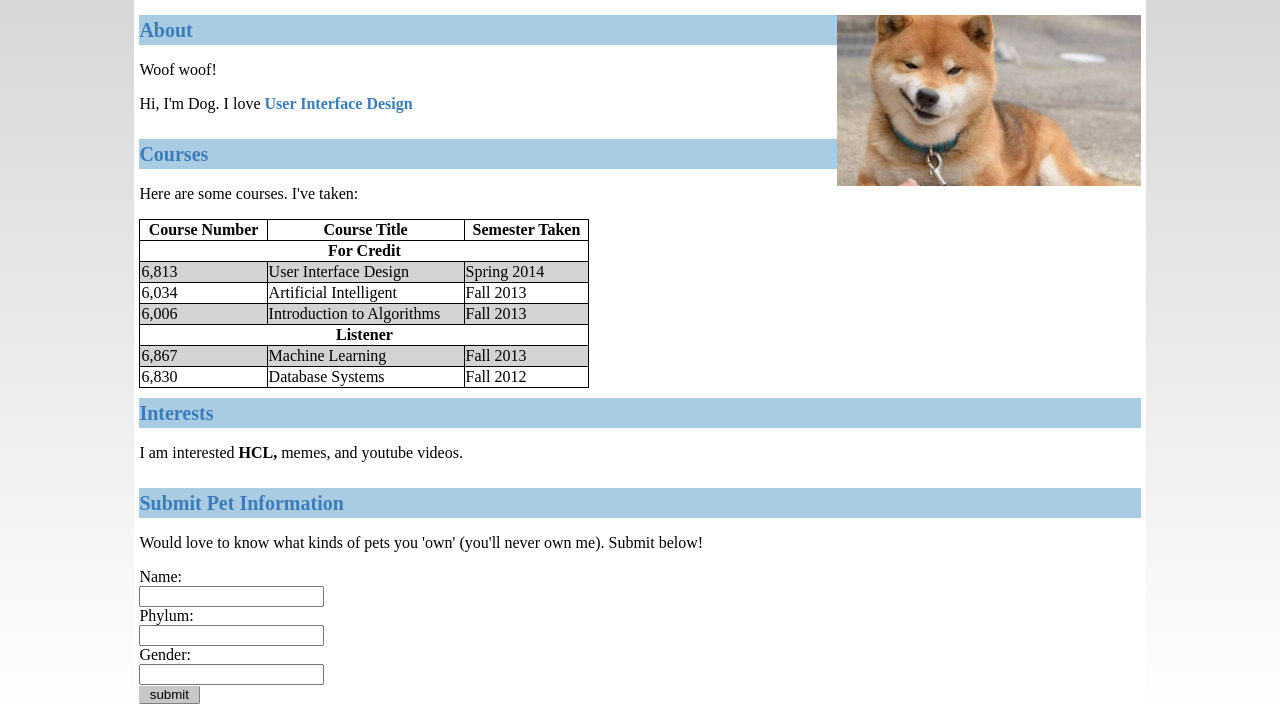
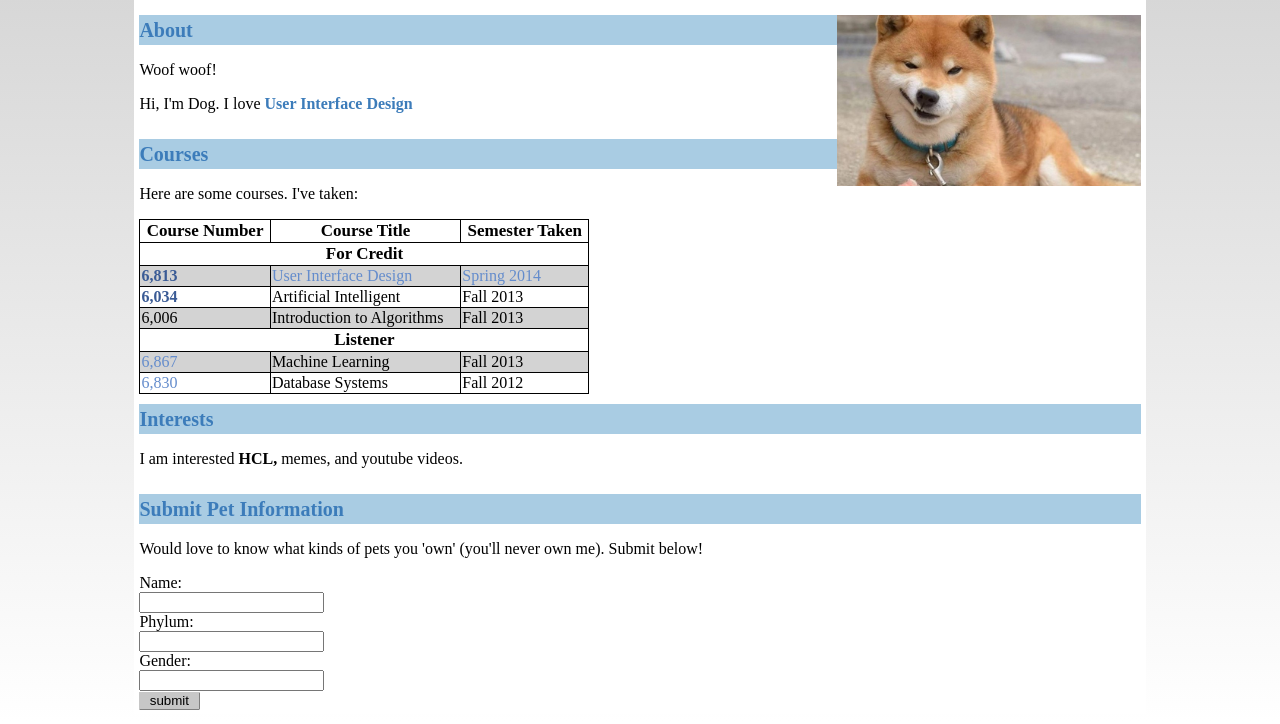
Before and after one commit to Sawm-c/b2-1-, a plain HTML site: page index.html in a window 1280 px wide. Shown: the part 76-800 px from the top of the page. Drawn offline with Linux system fonts and the light colour scheme.

Commit message:
Update b2.css

```diff
--- a/b2.css
+++ b/b2.css
@@ -36,6 +36,7 @@ body {
 
 .table th {
   text-align: center;
+  font-size: 17px;
 }
 .img {
   position: absolute;
@@ -50,3 +51,14 @@ button {
   box-shadow: 0.5px 0.5px;
   width: 60px;
 }
+.lblue {
+  color: #648ccc;
+}
+.bblue {
+  color: #3a5b95;
+  font-weight: bold;
+}
+.lblue1 {
+  color: #648ccc;
+  font-weight: bold;
+}
```
